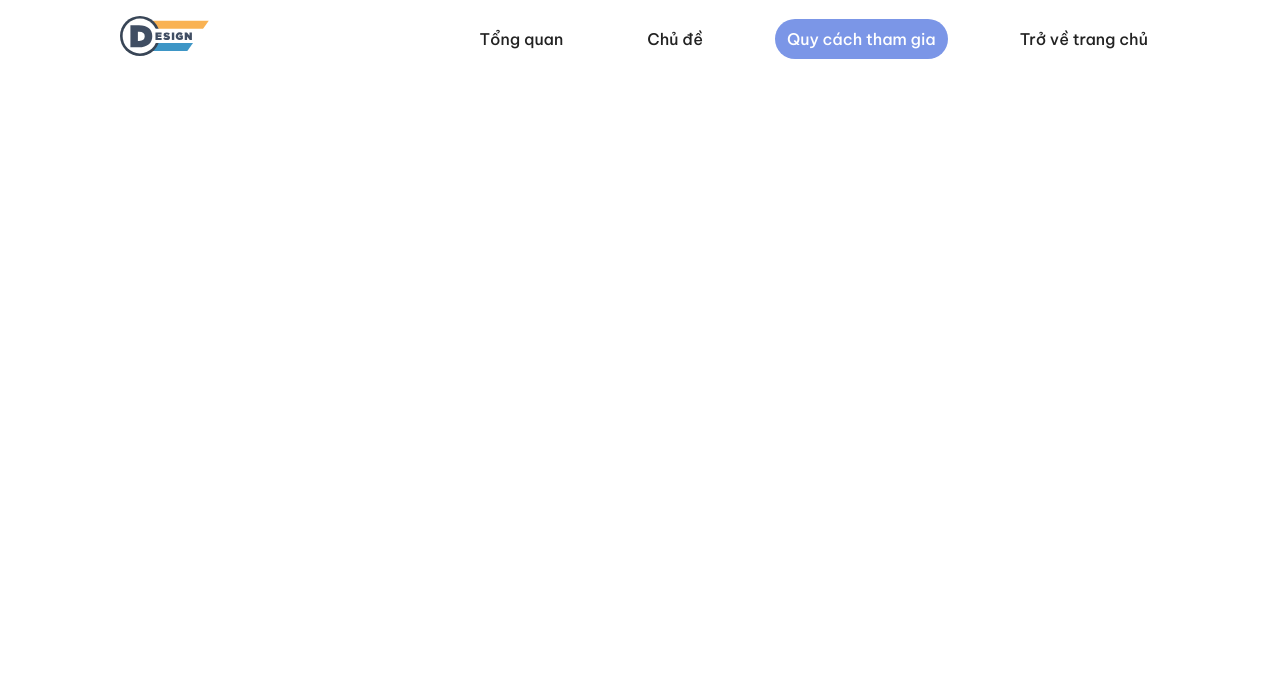
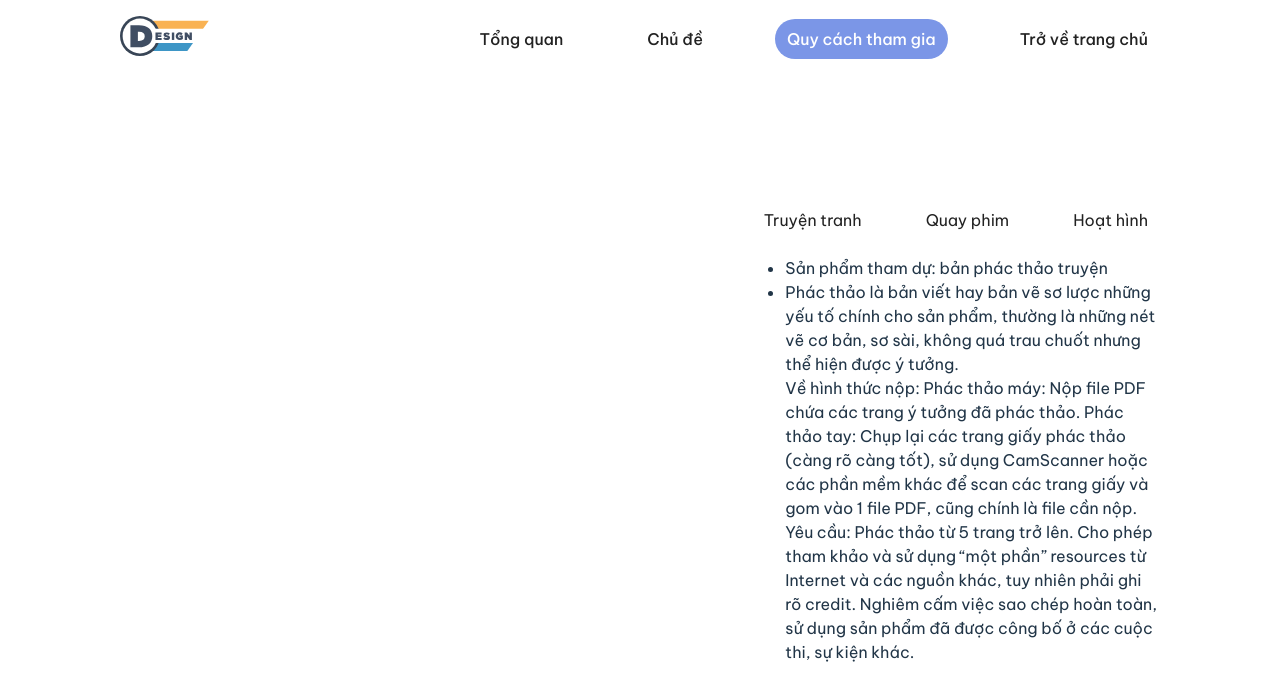
Before and after one commit to NganTrucLe/design-itus, a React (Vite) app: page /events/outr-space-7/how-to-join in a window 1280 px wide. Shown: the top 700 px of the page. Built offline with nearby package versions, Linux system fonts and the light colour scheme.

Commit message:
first commit

```diff
--- /dev/null
+++ b/src/pages/events/outr-space/components/simpleTabs.jsx
@@ -0,0 +1,127 @@
+import React from 'react';
+import PropTypes from 'prop-types';
+import { makeStyles } from '@material-ui/core/styles';
+import TabItemStyle from '/src/assets/components/tabItemStyle';
+import { defaultFont } from '../../../../assets/globalStyle';
+
+
+const useStyles = makeStyles((theme) => ({
+  root: {
+  },
+  default: {
+    ...TabItemStyle.default,
+    marginLeft: "0px",
+  },
+  selected: {
+    ...TabItemStyle.current,
+    marginLeft: "0px",
+  },
+  tabs: {
+    display: "flex",
+    flexDirection: "row",
+    justifyContent: "flex-end",
+    gap: "40px",
+  }
+
+}));
+function TabPanel(props) {
+  const { children, value, index, ...other } = props;
+
+  return (
+    <div
+      role="tabpanel"
+      hidden={value !== index}
+      id={`simple-tabpanel-${index}`}
+      aria-labelledby={`simple-tab-${index}`}
+      {...other}
+    >
+      {value === index && (
+          <div>{children}</div>
+      )}
+    </div>
+  );
+}
+
+TabPanel.propTypes = {
+  children: PropTypes.node,
+  index: PropTypes.any.isRequired,
+  value: PropTypes.any.isRequired,
+};
+
+function Tabs(props) {
+  const classes = useStyles();
+  const { children, value, onChange, ...other } = props;
+  const handleClick = (index) => {
+    return onChange(index);
+  };
+  return (
+    <div {...other}>
+      {
+        children.map((child, index) => (
+          <div className={classes.default} onClick={(index)=>{return onChange(index)}}>
+            {child}
+          </div>
+        ))
+      }
+    </div>
+  );
+}
+
+
+export default function SimpleTabs() {
+  const classes = useStyles();
+  const [value, setValue] = React.useState(0);
+  console.log(value);
+  const handleChange = (event, newValue) => {
+    setValue(newValue);
+    console.log(value);
+  };
+
+  return (
+    <div className={classes.root}>
+        <Tabs onChange={handleChange} className={classes.tabs}>
+          <div>Truyện tranh</div>
+          <div>Quay phim</div>
+          <div>Hoạt hình</div>
+        </Tabs>
+        {/* <div className={classes.tabs}>
+          <div className={classes.default} onClick={()=>handleChange(0)}>
+            Truyện tranh
+          </div>
+          <div className={classes.default} onClick={()=>handleChange(1)}>
+            Quay phim
+          </div>
+          <div className={classes.default} onClick={()=>handleChange(2)}>
+            Hoạt hình
+          </div>
+        </div> */}
+      <TabPanel value={value} index={0}>
+        <ul>
+          <li>
+            Sản phẩm tham dự: bản phác thảo truyện
+          </li>
+          <li>
+          Phác thảo là bản viết hay bản vẽ sơ lược những yếu tố chính cho sản phẩm, thường là những nét vẽ cơ bản, sơ sài, không quá trau chuốt nhưng thể hiện được ý tưởng.
+          </li>
+          Về hình thức nộp:
+          Phác thảo máy: Nộp file PDF chứa các trang ý tưởng đã phác thảo.
+          Phác thảo tay: Chụp lại các trang giấy phác thảo (càng rõ càng tốt), sử dụng CamScanner hoặc các phần mềm khác để scan các trang giấy và gom vào 1 file PDF, cũng chính là file cần nộp.
+          Yêu cầu: Phác thảo từ 5 trang trở lên. Cho phép tham khảo và sử dụng “một phần” resources từ Internet và các nguồn khác, tuy nhiên phải ghi rõ credit. Nghiêm cấm việc sao chép hoàn toàn, sử dụng sản phẩm đã được công bố ở các cuộc thi, sự kiện khác.
+        </ul>
+      </TabPanel>
+      <TabPanel value={value} index={1}>
+        Sản phẩm tham dự: shotlist các cảnh quay
+        Shotlist là một danh sách tổng hợp các chi tiết về cảnh quay, gồm những thông tin như thứ tự, địa điểm, thời gian, cỡ cảnh, góc máy, động tác máy, mô tả shot và scene,...
+        Về hình thức nộp: Nộp file Excel để thể hiện rõ các chi tiết của shotlist. Tham khảo cách trình bày từ file Shotlist.xlsx
+        Yêu cầu: Trình bày câu từ về các cảnh một cách rõ ràng, rành mạch, thể hiện rõ ý tưởng nhất có thể
+      </TabPanel>
+      <TabPanel value={value} index={2}>
+        Storyboard là bảng vẽ chứa câu chuyện mà bạn muốn kể, giúp thể hiện tổng quát câu chuyện muốn kế.
+        Về hình thức nộp:
+        Storyboard trên máy: Xuất file vẽ dạng hình ảnh, nếu có nhiều hình thì gom lại trong một file nén .zip hoặc .rar.
+        Storyboard vẽ tay: Chụp lại các trang giấy phác thảo (càng rõ càng tốt), sử dụng CamScanner hoặc các phần mềm khác để scan các trang giấy và gom vào 1 file PDF, cũng chính là file cần nộp.
+        Yêu cầu: Mỗi scene phải được vẽ một cách rõ ràng, mang ý nghĩa thể hiện nội dung và có sự liên kết để đúng với mạch truyện. Những scene được bỏ vào có nội dung cụ thể, miêu tả nội dung video muốn hướng tới. Mỗi scene có thể thêm description ngắn để giải thích ý tưởng, không cần vẽ những phần cảnh không cần thiết, chỉ nên có nội dung chính của câu chuyện.
+      </TabPanel>
+    </div>
+  );
+}
--- a/src/pages/events/outr-space/pages/howToJoin.jsx
+++ b/src/pages/events/outr-space/pages/howToJoin.jsx
@@ -1,9 +1,25 @@
-import NavBar from "../components/navBar"
+import NavBar from "../components/navBar";
+import Tab from "../components/simpleTabs";
+import { Grid } from "@material-ui/core";
+import { section } from "/src/assets/globalStyle";
+import { makeStyles } from "@material-ui/styles";
 
+const useStyles = makeStyles(theme => ({
+    section,
+}))
 export default function HowToJoin() {
+    const classes = useStyles();
     return (
         <div>
             <NavBar current = "/events/outr-space-7/how-to-join"/>
+            <div className={classes.section}>
+                <Grid container spacing={4} justifyContent="space-between" style={{marginTop: "184px"}} >
+                    <Grid item xs={12} md={6}></Grid>
+                    <Grid item xs={12} md={5}>
+                        <Tab/>
+                    </Grid>
+                </Grid>
+            </div>
         </div>
     )
 }
```
